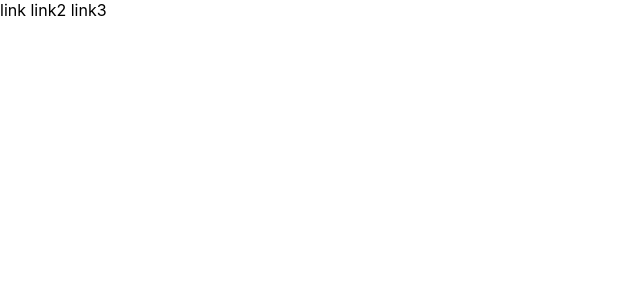
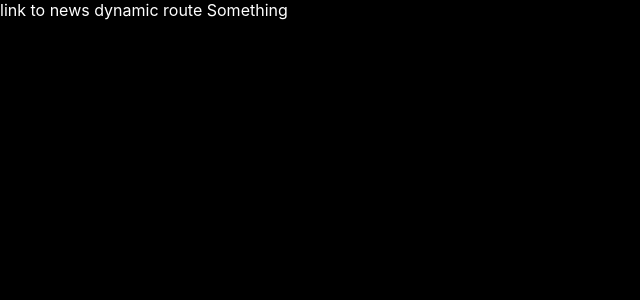
Before and after one commit to danieldev0353/golang-meeting-app, a Next.js app: page / in a window 1280 px wide. Shown: the top 300 px of the page, without its empty margins (0-640 px from the left). Built offline with nearby package versions, Linux system fonts and the light colour scheme.

Commit message:
hogher order component in nextjs

```diff
--- a/pages/index.js
+++ b/pages/index.js
@@ -1,21 +1,17 @@
 import Link from "next/link";
-import {useEffect} from "react";
 
 const HomePage = ()=> {
-    useEffect(()=> {
-        console.log("use effect has working");
-    } , []);
     return (
         <>
             <title>hello</title>
             <Link href="/news">
-                link
-            </Link>&nbsp;
-            <Link href="/news/somthing">
-                link2
-            </Link>&nbsp;
+                link to news
+            </Link>{"  "}
             <Link href={`/news/salam`}>
-                link3
+                dynamic route
+            </Link>{"  "}
+            <Link href={"/news/something"}>
+                Something
             </Link>
         </>
     )
--- a/pages/news/somthing.js
+++ /dev/null
@@ -1,5 +0,0 @@
-const Somthing = ()=> {
-    return <h1>slama somthing</h1>
-}
-
-export default Somthing
--- a/styles/globals.css
+++ b/styles/globals.css
@@ -4,6 +4,9 @@ body {
   margin: 0;
   font-family: -apple-system, BlinkMacSystemFont, Segoe UI, Roboto, Oxygen,
     Ubuntu, Cantarell, Fira Sans, Droid Sans, Helvetica Neue, sans-serif;
+
+  background-color: black;
+  color: white;
 }
 
 a {
```
Also changed, not shown: pages/higher-order.js (added, +15 -0 lines), pages/news/something.js (added, +11 -0 lines).
